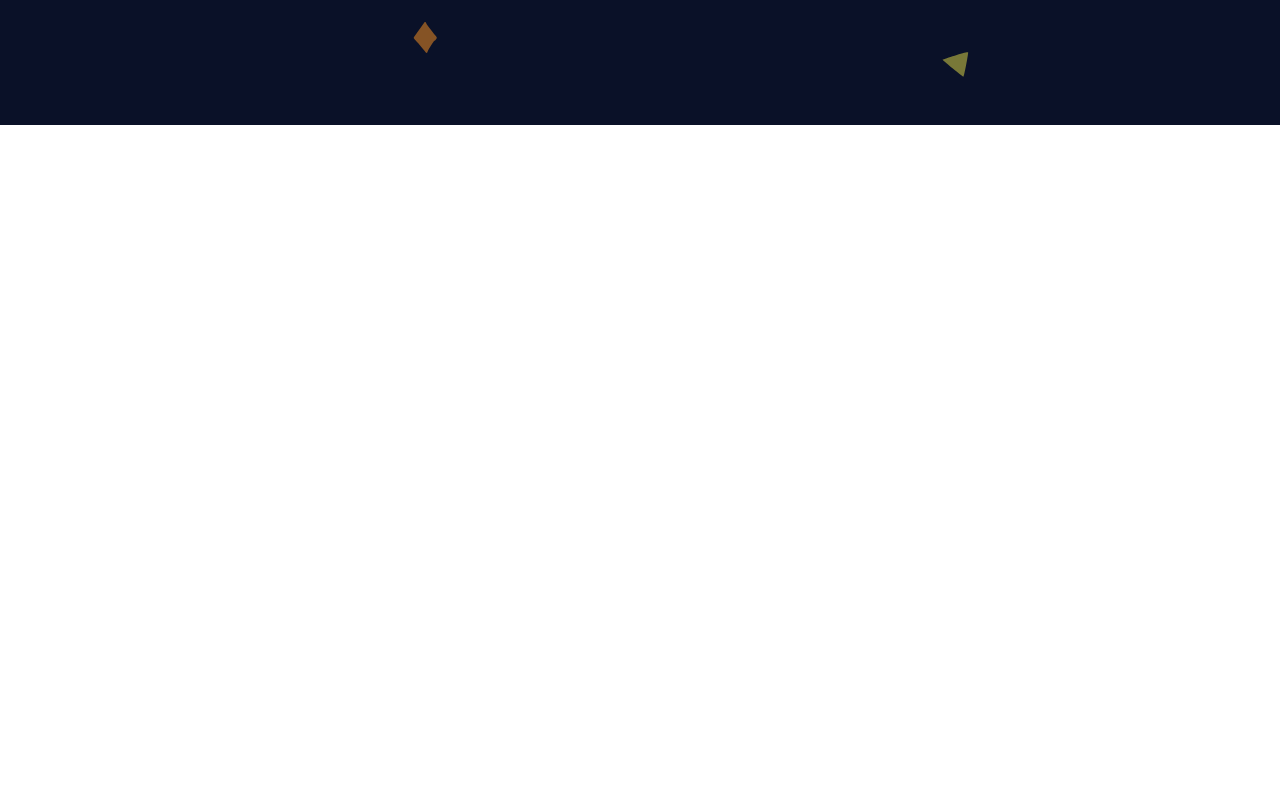
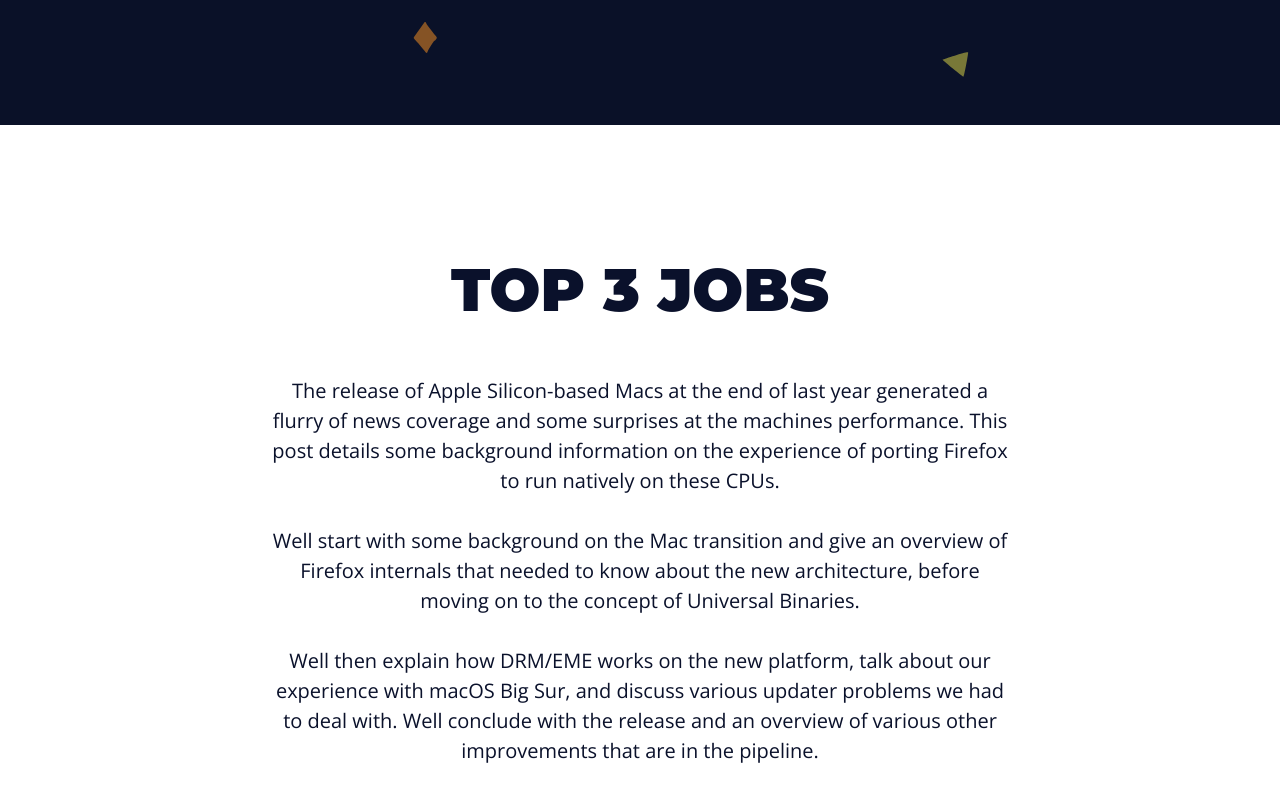
Before and after one commit to HiagoSilvaAnjos/Landing-Page, a plain HTML site: page index.html in a window 1280 px wide. Shown: the part 740-1540 px from the top of the page. Drawn offline with nearby package versions, Linux system fonts and the light colour scheme.

Commit message:
finalizei a sessão top3

```diff
--- a/assets/css/style.css
+++ b/assets/css/style.css
@@ -20,6 +20,7 @@
 html {
     /* font size equivale a 10px */
     font-size: 62.5%;
+    scroll-behavior: smooth;
 }
 
 body {
@@ -39,7 +40,10 @@ h1 {
 }
 
 h2 {
-    font-size: 5.5rem;
+    font-size: 6rem;
+    margin-bottom: 5rem;
+    text-transform: uppercase;
+    line-height: 1.2;
 }
 
 h3 {
@@ -72,6 +76,7 @@ a {
 
 .white-bg {
     background-color: var(--white-color);
+    color: var(--primary-color);
 }
 
 .section-height {
@@ -162,14 +167,23 @@ a {
     justify-content: center;
 }
 
-.intro-text-content h2 {
-    font-size: 6rem;
-    margin-bottom: 5rem;
-    text-transform: uppercase;
-    line-height: 1.2;
-}
 
 .intro-img img {
     max-width: 100%;
     height: auto;
 }
+
+/* Sessão top 3 */
+.top3-content {
+    max-width: 80rem;
+    height: 100vh;
+    display: flex;
+    flex-flow: column wrap;
+    align-items: center;
+    justify-content: center;
+}
+
+.top3-content p {
+    text-align: center;
+    margin-bottom: 3rem;
+}
--- a/index.html
+++ b/index.html
@@ -16,8 +16,8 @@
             <h1><a href="#">LOGO</a></h1>
             <nav>
                 <ul>
-                    <li><a href="#">introl</a></li>
-                    <li><a href="#">top 3</a></li>
+                    <li><a href="#intro">intro</a></li>
+                    <li><a href="#top3">top 3</a></li>
                     <li><a href="#">gallery</a></li>
                     <li><a href="#">work</a></li>
                     <li><a href="#">concact</a></li>
@@ -28,22 +28,43 @@
 
     <div class="menu-spacing"></div>
 
-    <section class="intro main-bg section-height">
+    <section id="intro" class="intro main-bg section-height">
         <div class="main-content intro-content">
             <div class="intro-text-content">
                 <h2>January brings us Firefox 85</h2>
-                <p>o wrap up January, we are proud to bring you the release of Firefox 85. In this version we are bringing
-                    you support for the :focus-visible pseudo-class in CSS and associated devtools, and the complete removal
+                <p>o wrap up January, we are proud to bring you the release of Firefox 85. In this version we are
+                    bringing
+                    you support for the :focus-visible pseudo-class in CSS and associated devtools, and the complete
+                    removal
                     of Flash support from Firefox.</p>
             </div>
             <div class="intro-img">
-                <img src="./assets/imgs/javascript.svg" alt="Uma imagem svg de pessoas segurando linguagens de desenvolvimento web">
+                <img src="./assets/imgs/javascript.svg"
+                    alt="Uma imagem svg de pessoas segurando linguagens de desenvolvimento web">
             </div>
         </div>
     </section>
-    <section class="white-bg section-height">
+
+    <section id="top3" class="white-bg section-height">
+        <div class="main-content top3-content">
+            <h2>top 3 jobs</h2>
+            <p>
+                The release of Apple Silicon-based Macs at the end of last year generated a flurry of news coverage and some surprises at the machines performance. This post details some background information on the experience of porting Firefox to run natively on these CPUs.
+            </p>
+            <p>
+                Well start with some background on the Mac transition and give an overview of Firefox internals that
+                needed to know about the new architecture, before moving on to the concept of Universal Binaries.
+            </p>
+            <p>
+                Well then explain how DRM/EME works on the new platform, talk about our experience with macOS Big Sur, and discuss various updater problems we had to deal with. Well conclude with the release and an overview of various other improvements that are in the pipeline.
+            </p>
+        </div>
+    </section>
+
+    <section class="grid-one main-bg section-height">
 
     </section>
+
     <script src="./assets/javascript/scripts.js"></script>
 
 </body>
```
